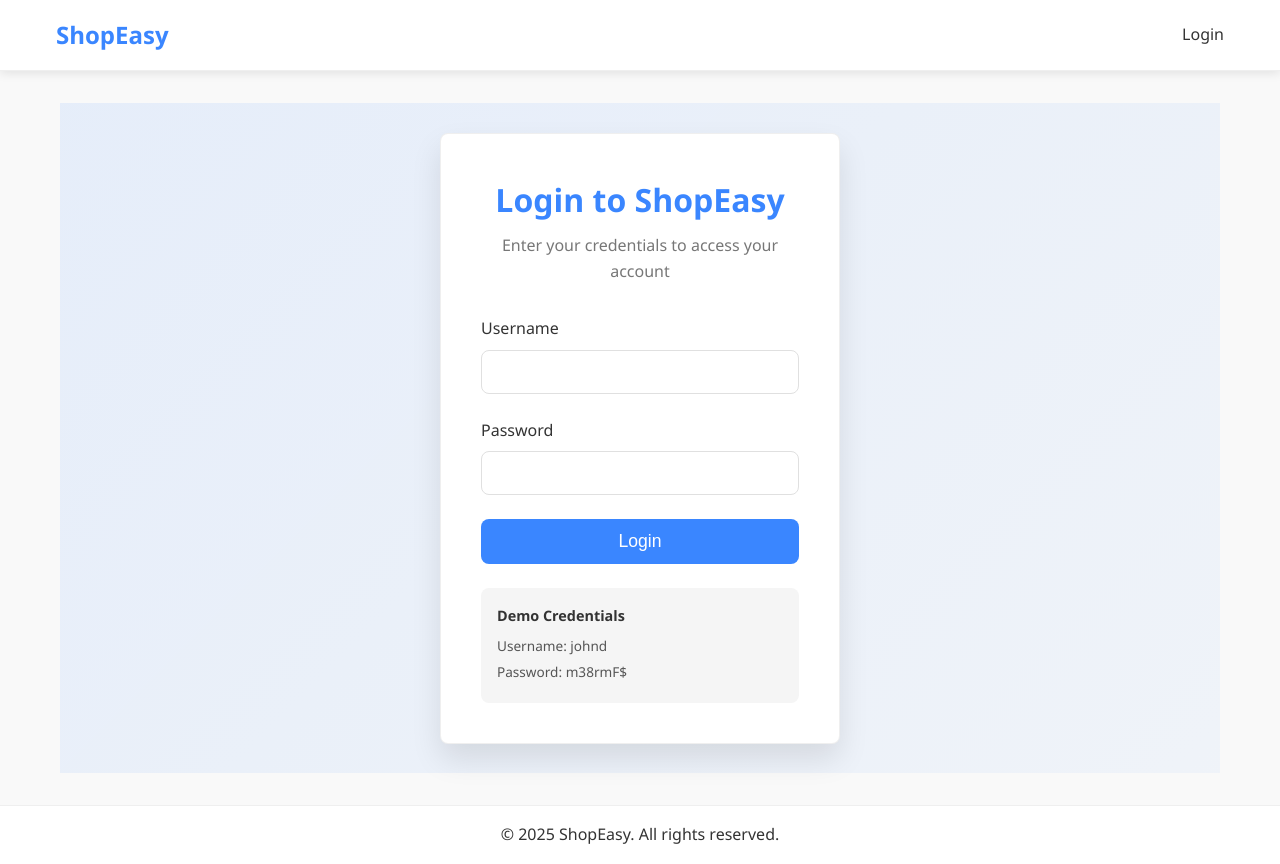
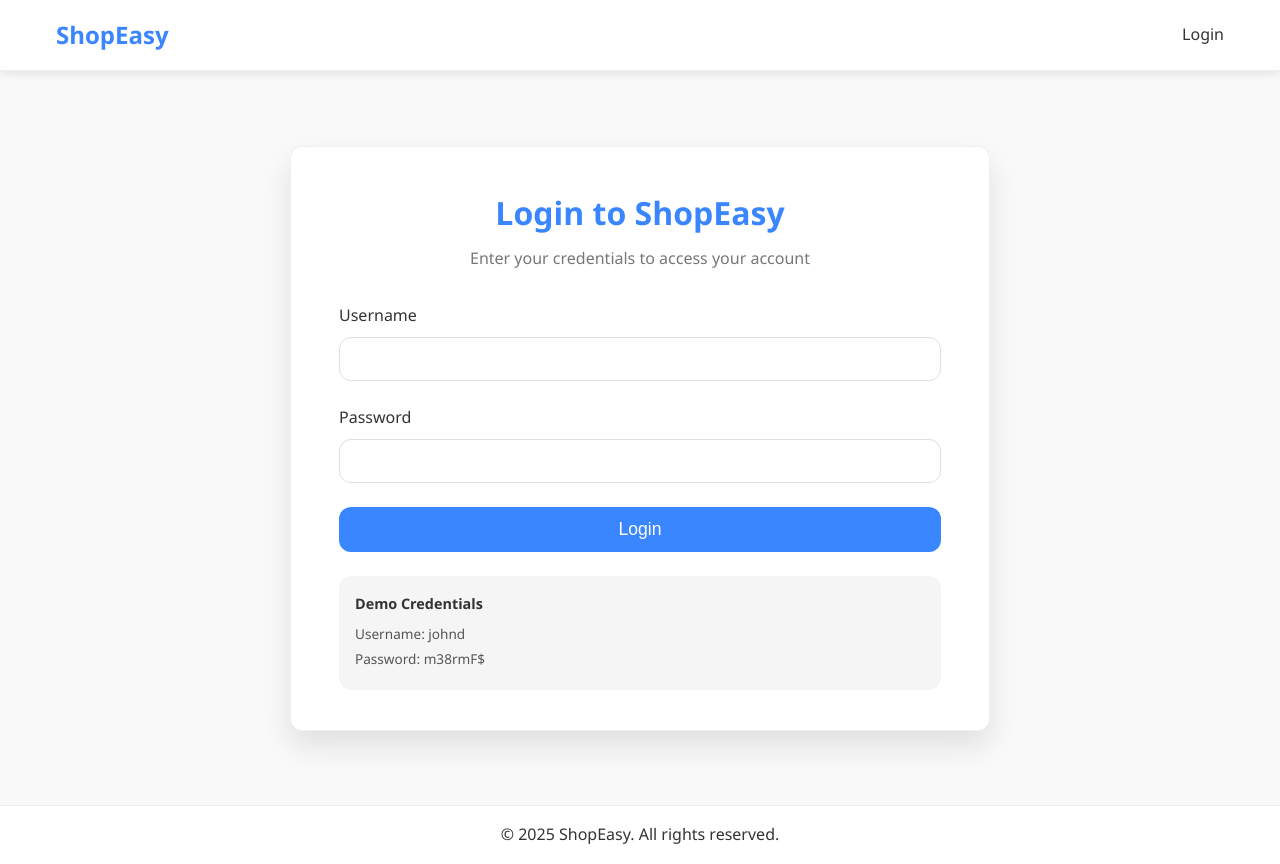
Before and after one commit to sachin0986/Grey-Scientific-Labs-Assignment, a React (Vite) app: page /login in a window 1280 px wide. Built offline with nearby package versions, Linux system fonts and the light colour scheme.

Commit message:
CSS Updated ✅

```diff
--- a/src/App.jsx
+++ b/src/App.jsx
@@ -1,11 +1,11 @@
 import { BrowserRouter as Router, Routes, Route, Navigate } from 'react-router-dom';
-import { AuthProvider, useAuth } from './context/AuthContext';
+import { AuthProvider, useAuth } from "./Context/AuthContext";
 import { CartProvider } from './context/CartContext';
 import Header from "./Components/Header"
 import ProductList from './Components/ProductList';
 import ProductDetail from './Components/ProductDetails';
 import Cart from './Components/Cart';
-import Login from './Components/Login';
+import Login from "./Components/Login";
 
 const ProtectedRoute = ({ children }) => {
   const { isAuthenticated } = useAuth();
--- a/src/Components/Header.jsx
+++ b/src/Components/Header.jsx
@@ -1,6 +1,6 @@
 import { Link } from 'react-router-dom';
-import { useAuth } from '../context/AuthContext';
-import { useCart } from '../context/CartContext';
+import { useAuth } from "../Context/AuthContext"
+import { useCart } from "../Context/CartContext"
 
 const Header = () => {
   const { isAuthenticated, logout, user } = useAuth();
--- a/src/Components/Login.jsx
+++ b/src/Components/Login.jsx
@@ -1,5 +1,5 @@
 import { useState } from 'react';
-import { useAuth } from '../context/AuthContext';
+import { useAuth } from "../Context/AuthContext";
 
 const Login = () => {
   const [username, setUsername] = useState('');
--- a/src/index.css
+++ b/src/index.css
@@ -14,7 +14,7 @@
   --danger: #e63946;
   --success: #2a9d8f;
   --shadow: 0 2px 10px rgba(0, 0, 0, 0.1);
-  --border-radius: 8px;
+  --border-radius: 12px;
   --transition: all 0.3s ease;
 }
 
@@ -499,14 +499,14 @@ body {
   justify-content: center;
   align-items: center;
   min-height: calc(100vh - 130px);
-  background: linear-gradient(135deg, rgba(58, 134, 255, 0.1) 0%, rgba(58, 134, 255, 0.05) 100%);
+  padding: 2rem;
 }
 
 .login-form-container {
   width: 100%;
-  max-width: 400px;
+  max-width: 700px; /* Increased from 400px to 700px */
   background-color: white;
-  padding: 2.5rem;
+  padding: 2.5rem 3rem; /* Added horizontal padding */
   border-radius: var(--border-radius);
   box-shadow: 0 5px 20px rgba(0, 0, 0, 0.1);
 }
```
